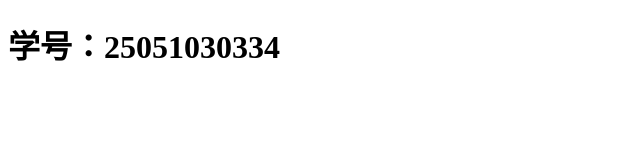
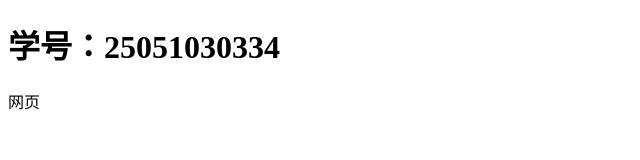
Before and after one commit to zhangjingxuan1130/zhangjingxuan1130.github.io, a plain HTML site: page index.html in a window 1280 px wide. Shown: the full height of the page, 0-640 px from the left. Drawn offline with Linux system fonts and the light colour scheme.

Commit message:
a little modified

```diff
--- a/index.html
+++ b/index.html
@@ -7,5 +7,6 @@
 </head>
 <body>
     <h1>学号：25051030334</h1>
+    网页
 </body>
 </html>
```
